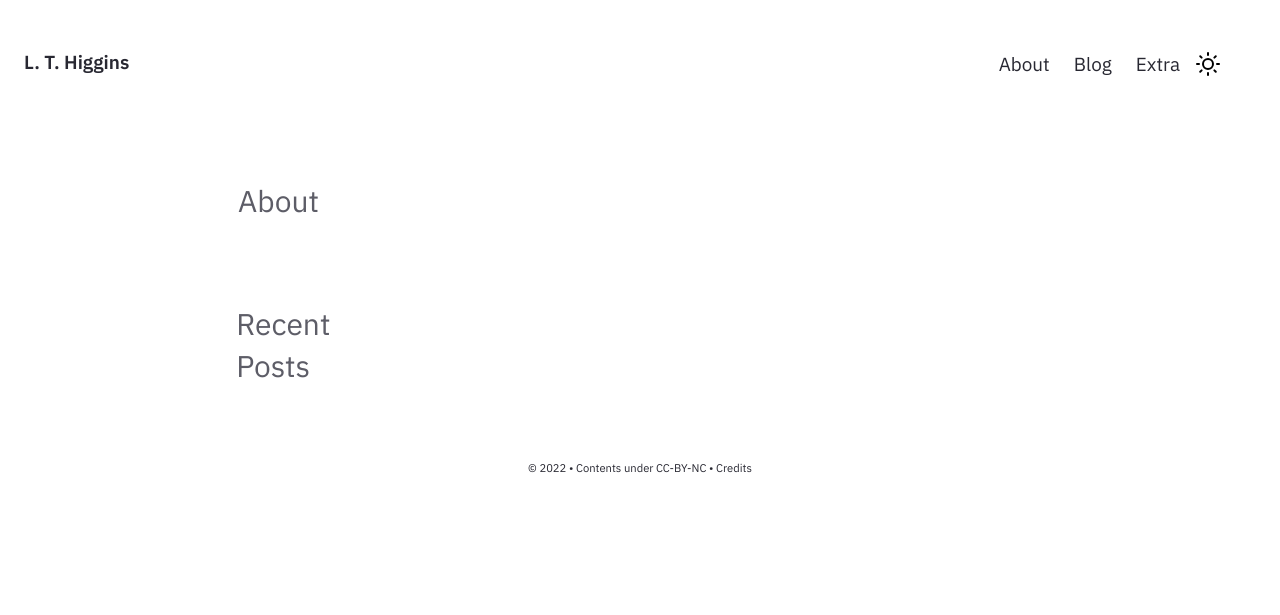
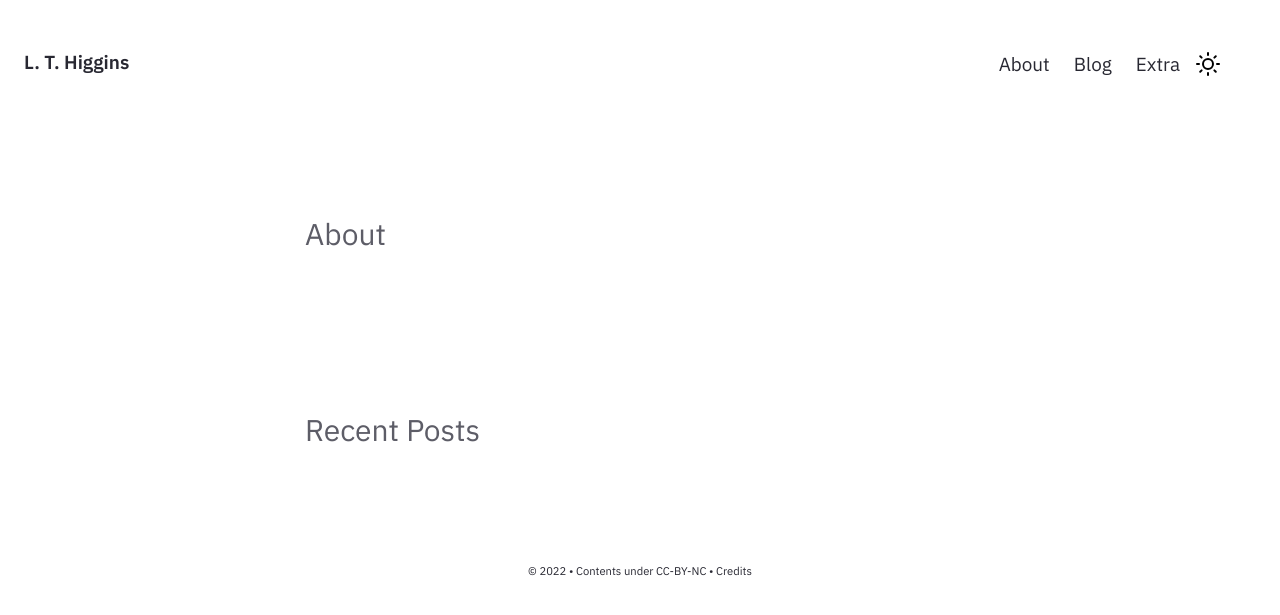
Before and after one commit to Luke-T-Higgins/blog, a Jekyll site: the page built from pages/index.md, in a window 1280 px wide. Shown: the top 615 px of the page. Built offline with Jekyll 4.4.1, drawn with Linux system fonts in a browser that asks for light colours.

Commit message:
Update Homepage.html

```diff
--- a/_includes/Homepage.html
+++ b/_includes/Homepage.html
@@ -1,13 +1,13 @@
 <div style="width:100%;">
 
-<div style="float:left; width:20%;">
+<div class = "column half">
 <div class="home-intro">
     <div class="home-sub-text"> <h3>
         About
         </h3>
 </div>
 </div>
-<div style="float:left; width:30%; margin-left:10px;">
+<div class="column last">
 <div class="home-intro">
     <div class="home-sub-text"> <h3>
         Recent Posts
```
